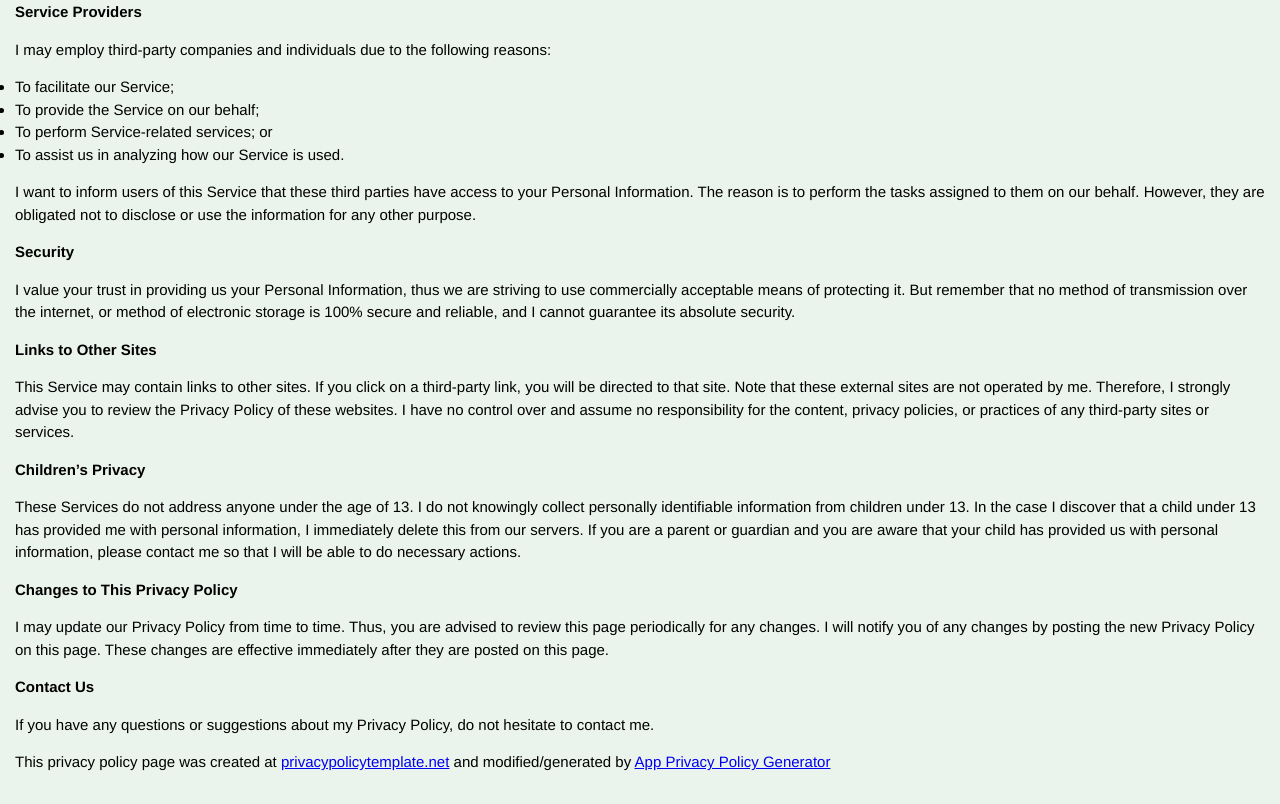
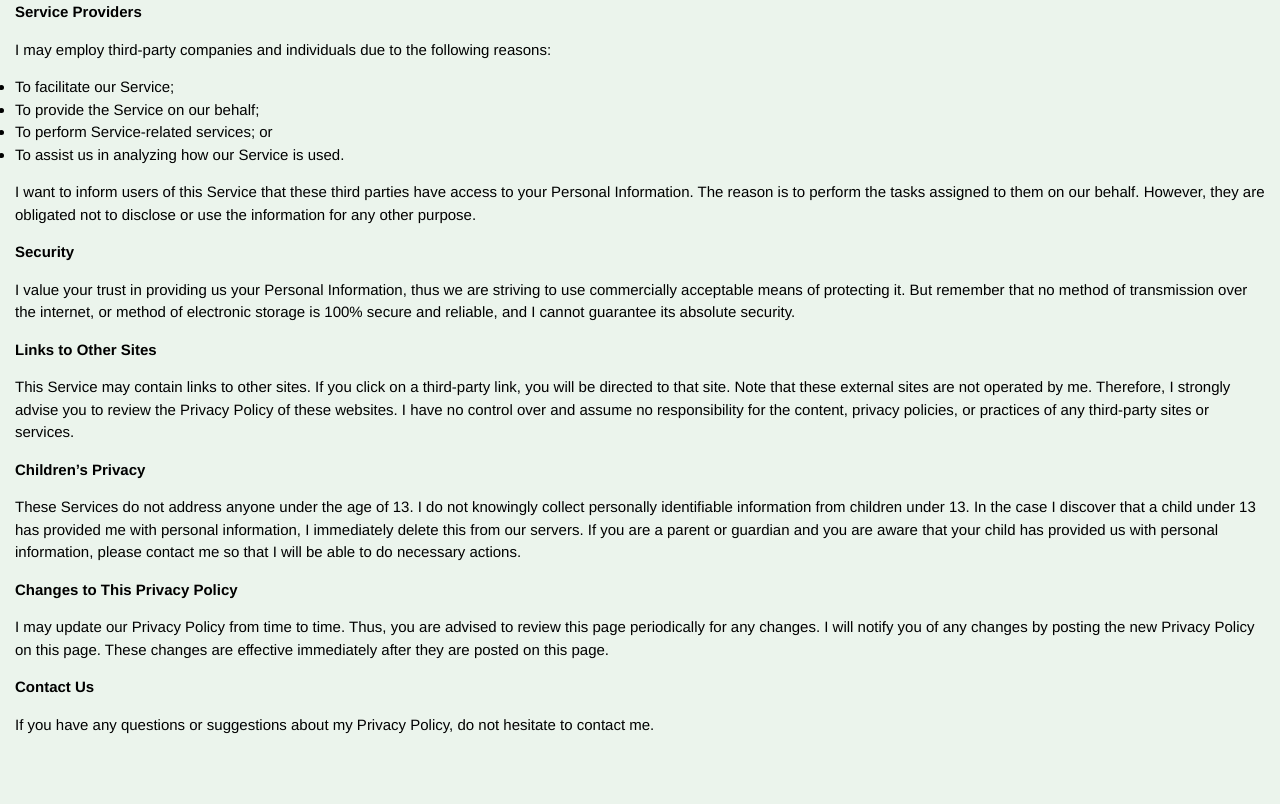
Before and after one commit to b-lam/b-lam.github.io, a plain HTML site: page projects/resplash/privacy_policy.html in a window 1280 px wide. Shown: the part 790-1594 px from the top of the page. After the commit the page ends 1556 px from the top, so only its background shows below. Drawn offline with Linux system fonts and the light colour scheme; files that its build step writes are made by us from their sources.

Commit message:
Updated privacy policy

```diff
--- a/projects/resplash/privacy_policy.html
+++ b/projects/resplash/privacy_policy.html
@@ -54,6 +54,5 @@
                     this page.
                   </p> <p><strong>Contact Us</strong></p> <p>If you have any questions or suggestions about my Privacy Policy, do not hesitate to contact
                     me.
-                  </p> <p>This privacy policy page was created at <a href="https://privacypolicytemplate.net" target="_blank">privacypolicytemplate.net</a>                    and modified/generated by <a href="https://app-privacy-policy-generator.firebaseapp.com/" target="_blank">App Privacy Policy Generator</a></p>
 </body>
 </html>
```
